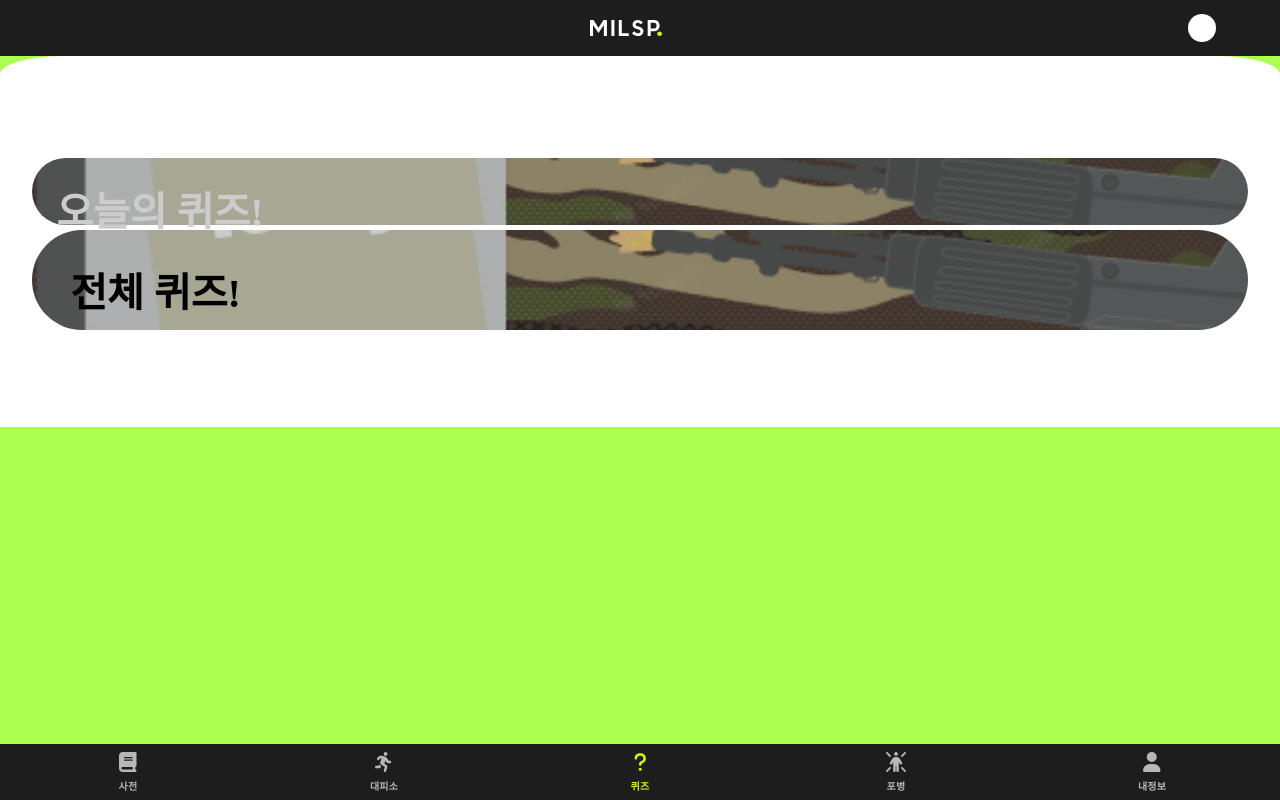
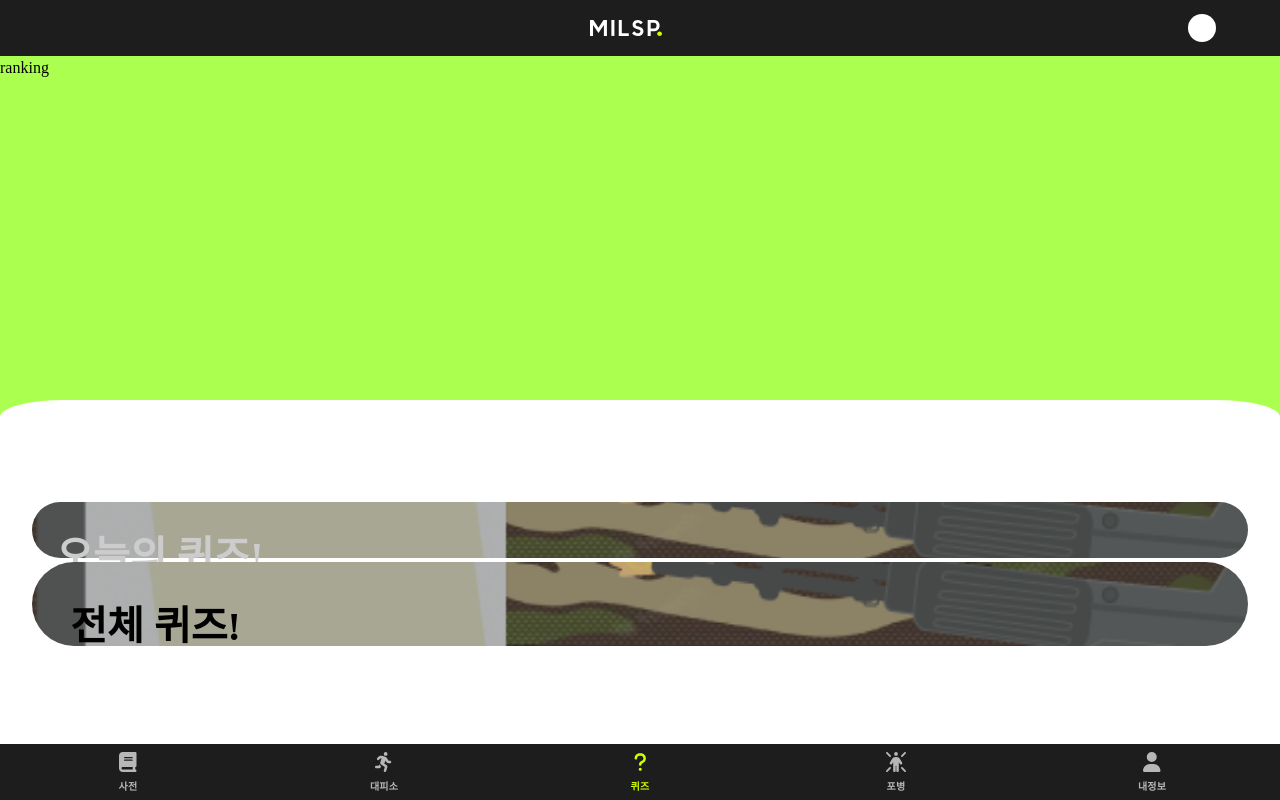
Before and after one commit to MILSPOON/milspoon, a React (Create React App) app: page / in a window 1280 px wide. Built offline with nearby package versions, Linux system fonts and the light colour scheme; no server answers.

Commit message:
수정 메인페이지 재구성

```diff
--- a/src/App.css
+++ b/src/App.css
@@ -14,11 +14,15 @@
   height: 40vh;
 } */
 .content{
-  position: relative;
   width: 100vw;
-  height: 53vh;
+  height: 86vh;
   /* 60 => 53 */
   /* z-index: 1000; */
+}
+
+.rankingContent{
+  width: 100vw;
+  height: 50%;
 }
 
 .mainContent{
@@ -28,8 +32,8 @@
   display: flex;
   flex-direction: column;
   gap: 3%;
-  height: 87.5%;
-  z-index: 2000;
+  width: 100vw;
+  height: 50%;
 }
 
 .mainContent>div{
@@ -59,9 +63,3 @@
 .quiz>h1{
   padding: 10px 14px;
 }
-
-.chart{
-  position: absolute;
-  top: 26%;
-  right: 2%;
-}
--- a/src/App.jsx
+++ b/src/App.jsx
@@ -43,6 +43,9 @@ function App () {
       <MilHeader></MilHeader>
       <Modal modeName={currentEventName} setModeName={setCurrentEventName} setGameStart={setGameStart}></Modal>
       <div className="content">
+        <div className="rankingContent">
+          ranking
+        </div>
         <div className="mainContent">
           <div className="todayQuiz" onClick={clickMode}>
             <h1>오늘의 퀴즈!</h1>
```
